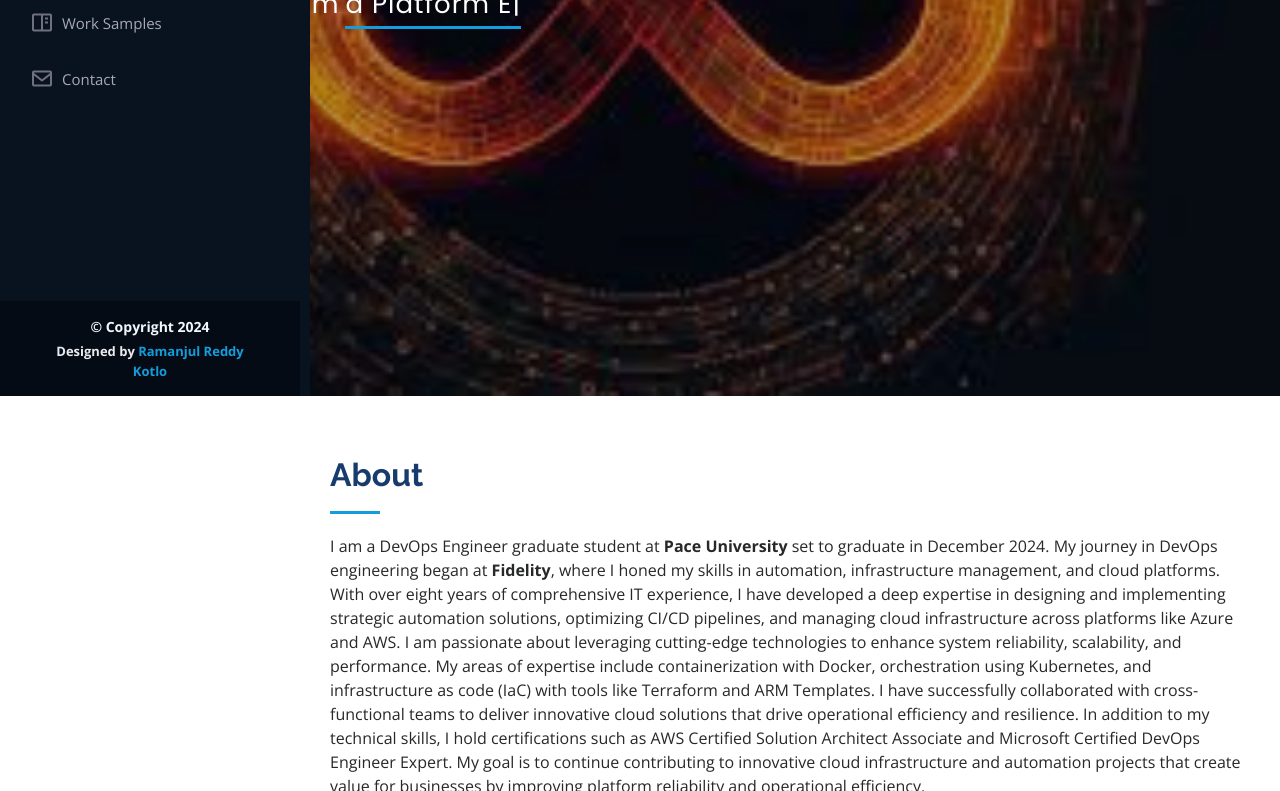
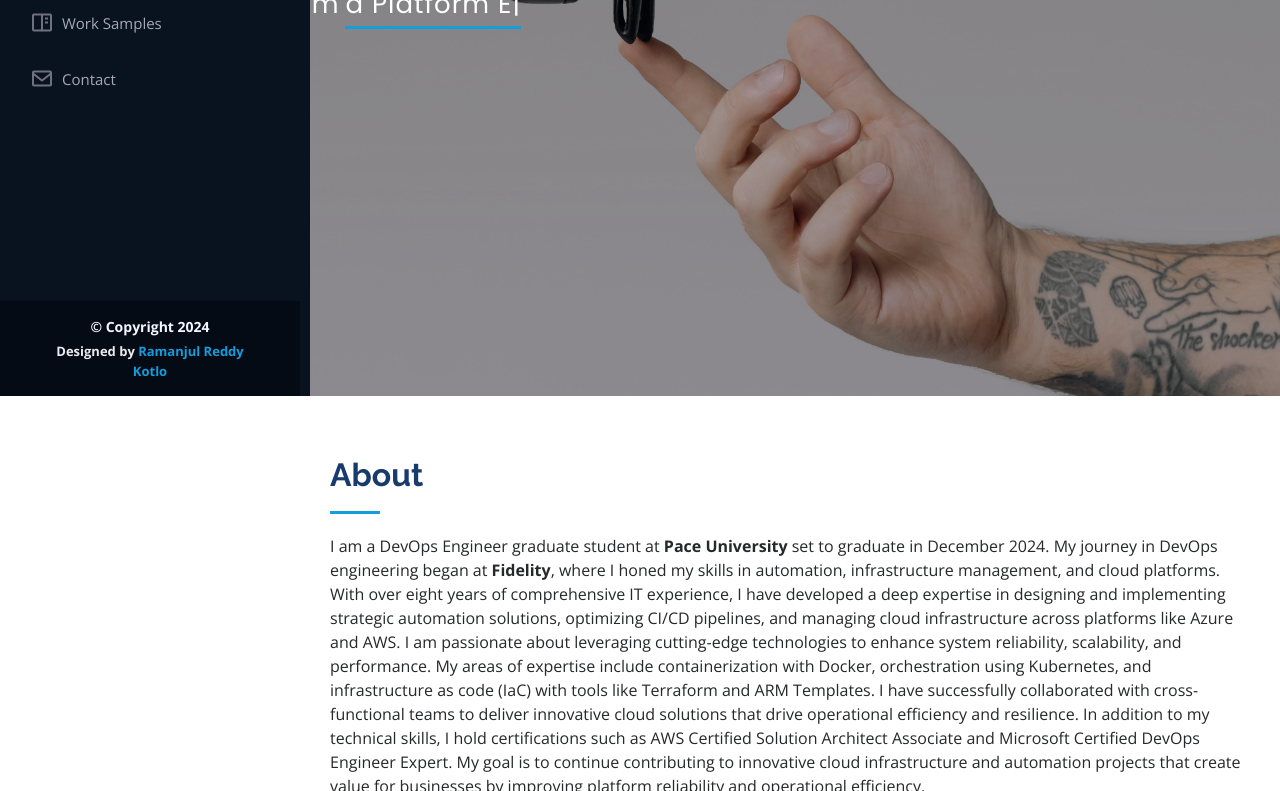
Before and after one commit to Ramanjulreddykotlo/portfolio, a plain HTML site: page index.html in a window 1280 px wide. Shown: the part 404-1195 px from the top of the page. Drawn offline with nearby package versions, Linux system fonts and the light colour scheme.

Commit message:
bp photo

```diff
--- a/assets/css/style.css
+++ b/assets/css/style.css
@@ -262,7 +262,7 @@ h6 {
 #hero {
   width: 100%;
   height: 100vh;
-  background: url("../img/devops_bg.jpg") top center;
+  background: url("../img/background.jpg") top center;
   background-size: cover;
 }
 
```
